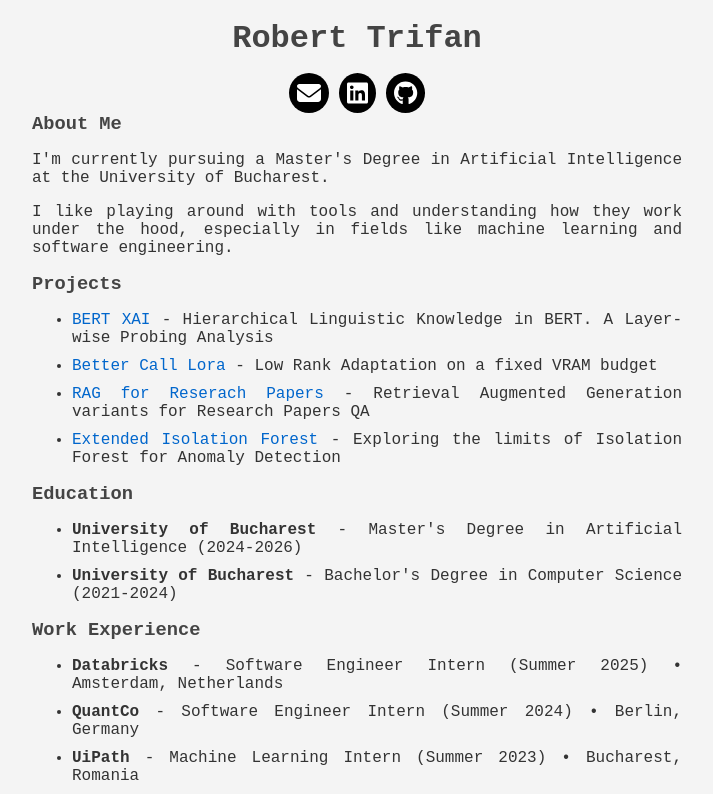
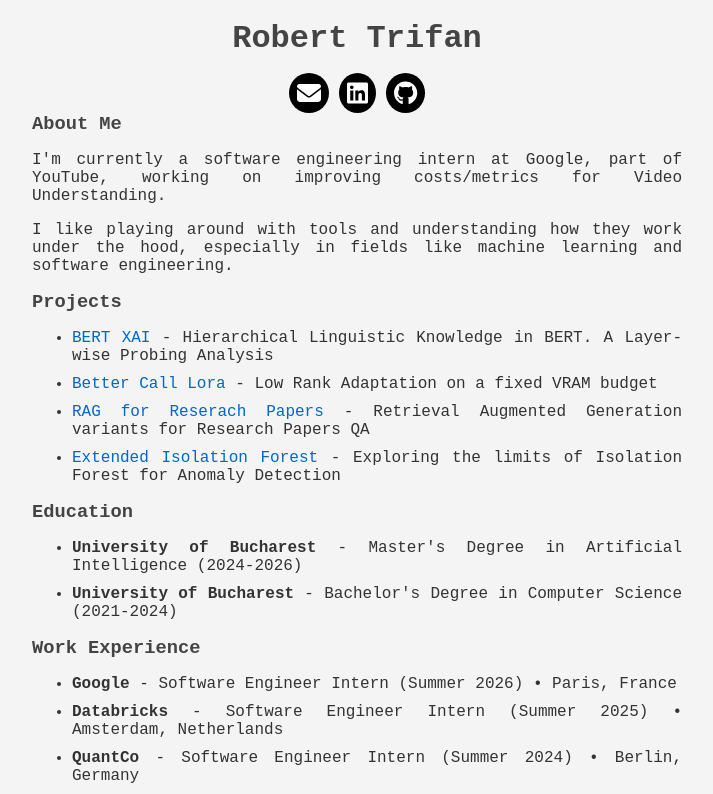
Before and after one commit to trifangrobert/trifangrobert.github.io, a React (Create React App) app: page / in a window 1280 px wide. Shown: the top 794 px of the page, without its empty margins (283-996 px from the left). Built offline with nearby package versions, Linux system fonts and the light colour scheme; the HTML template or start-up script is replaced by a standard one.

Commit message:
occasional update of my website

```diff
--- a/src/components/MainContent.jsx
+++ b/src/components/MainContent.jsx
@@ -69,6 +69,12 @@
 
 const WORK_EXPERIENCE = [
   {
+  company: "Google",
+    role: "Software Engineer Intern",
+    year: "Summer 2026",
+    location: "Paris, France"
+  },
+  {
     company: "Databricks",
     role: "Software Engineer Intern",
     year: "Summer 2025",
@@ -114,7 +120,7 @@
       <section>
         <h3>About Me</h3>
         <p>
-          I'm currently pursuing a Master's Degree in Artificial Intelligence at the University of Bucharest.
+          I'm currently a software engineering intern at Google, part of YouTube, working on improving costs/metrics for Video Understanding.
         </p>
         <p>
           I like playing around with tools and understanding how they work under the hood, especially in fields like machine learning and software engineering.
```
